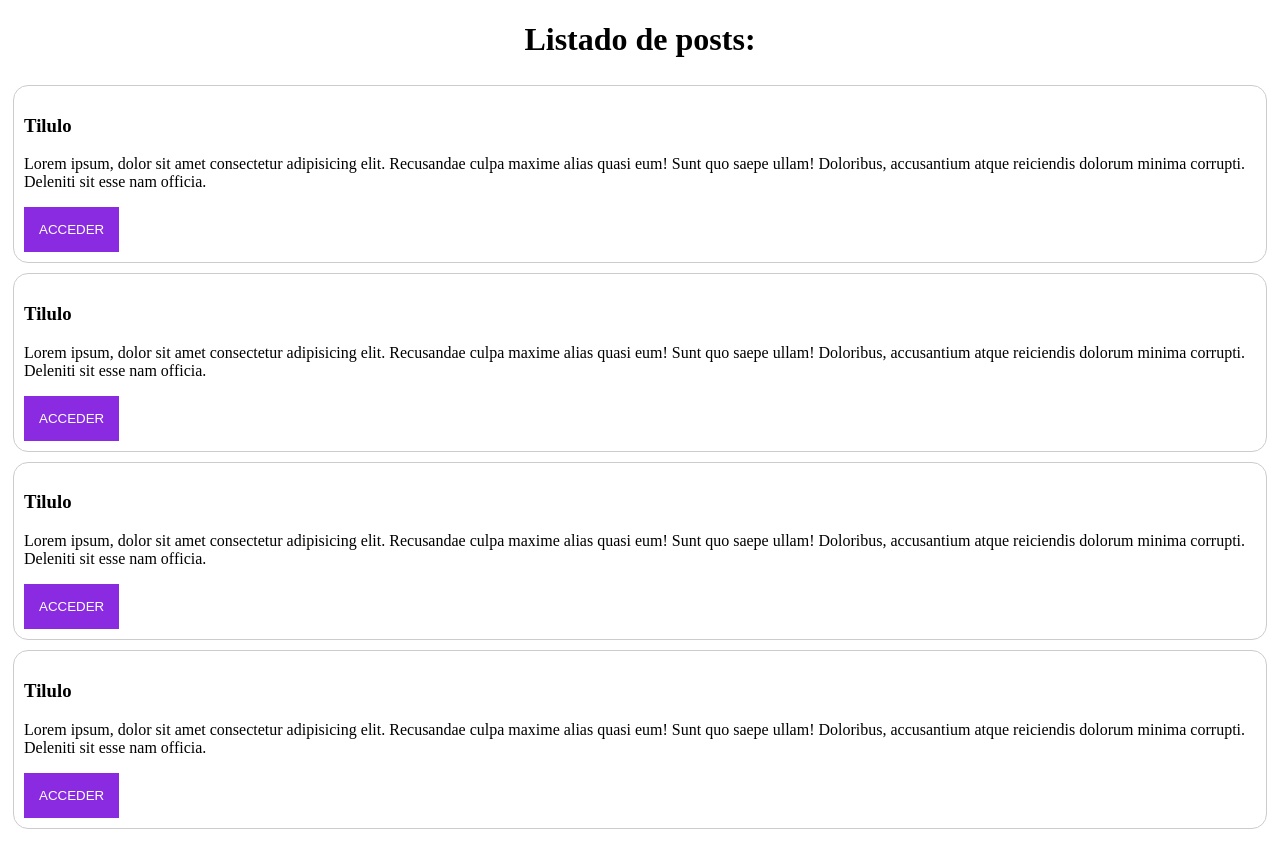
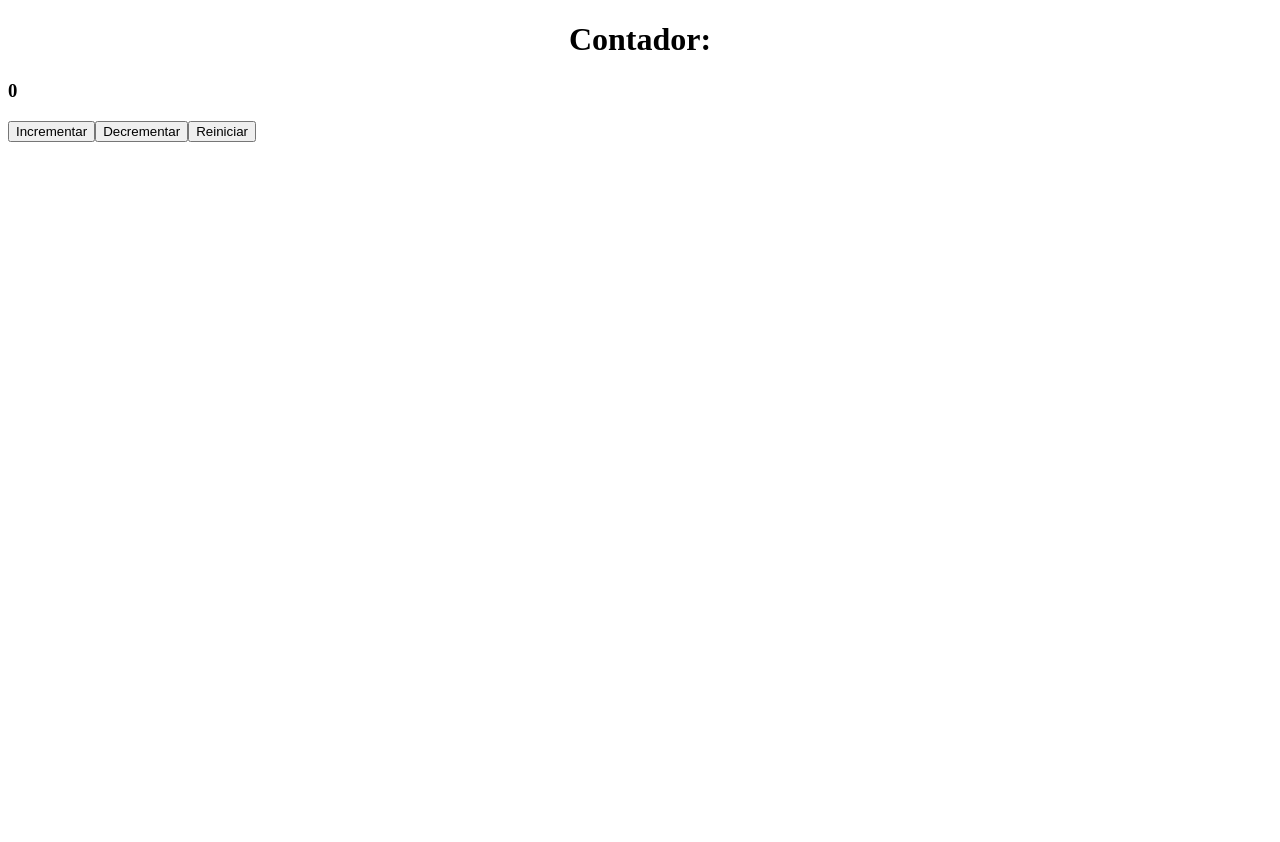
Before and after one commit to Auliorp/First-app-vue3, a Vue app: page / in a window 1280 px wide. After the commit the page ends 800 px from the top, so only its background shows below. Built offline with nearby package versions, Linux system fonts and the light colour scheme.

Commit message:
realizando contador con el tipo option API

```diff
--- a/src/App.vue
+++ b/src/App.vue
@@ -1,10 +1,10 @@
 <template>
-  <h1> Listado de posts: </h1>
-  <PostContainer/>
+  <h1> Contador:</h1>
+  <CounterOption/>
 </template>
 
 <script lang="ts" setup>
-import PostContainer from './components/PostContainer.vue';
+import CounterOption from './components/CounterOption.vue';
 </script>
 
 <style>
--- /dev/null
+++ b/src/components/CounterOption.vue
@@ -0,0 +1,37 @@
+<template>
+<h3>{{ counter }}</h3>
+<button @click="addCounter">Incrementar</button>
+<button @click="subtractCounter">Decrementar</button>
+<button @click="resetCounter">Reiniciar</button>
+</template>
+
+<script lang="ts">
+//Option API
+import { defineComponent } from "vue";
+export default defineComponent({
+    name: 'CounterOption',
+    components: {},
+    data(){
+let counter = 0;
+    return {counter}
+},
+methods: {
+    addCounter(){
+        this.counter++;
+    },
+    subtractCounter(){
+        if (this.counter > 0){
+            this.counter--;
+        }
+
+    },
+    resetCounter(){
+        this.counter = 0;
+    }
+
+},
+})
+</script>
+
+<style>
+</style>
```
